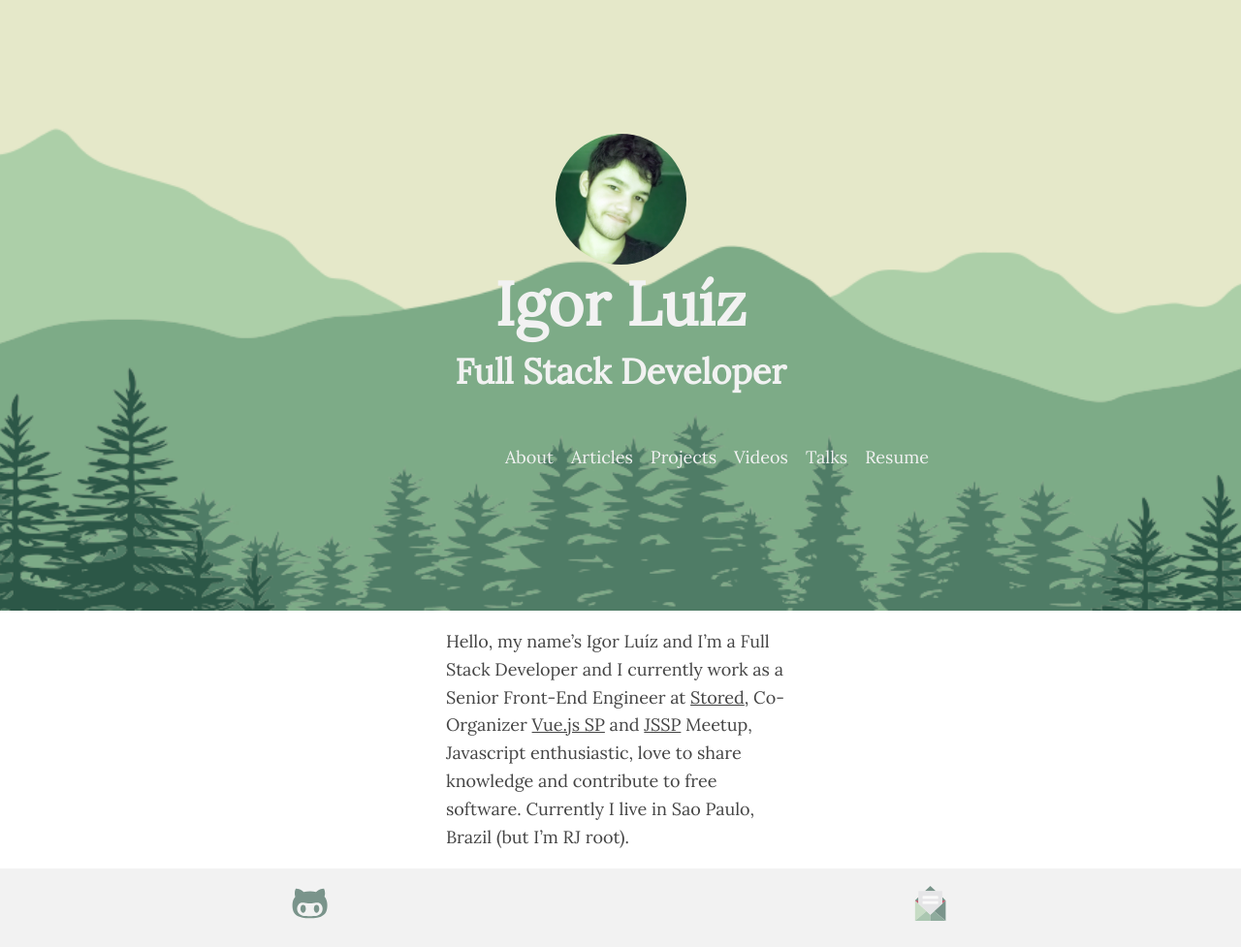
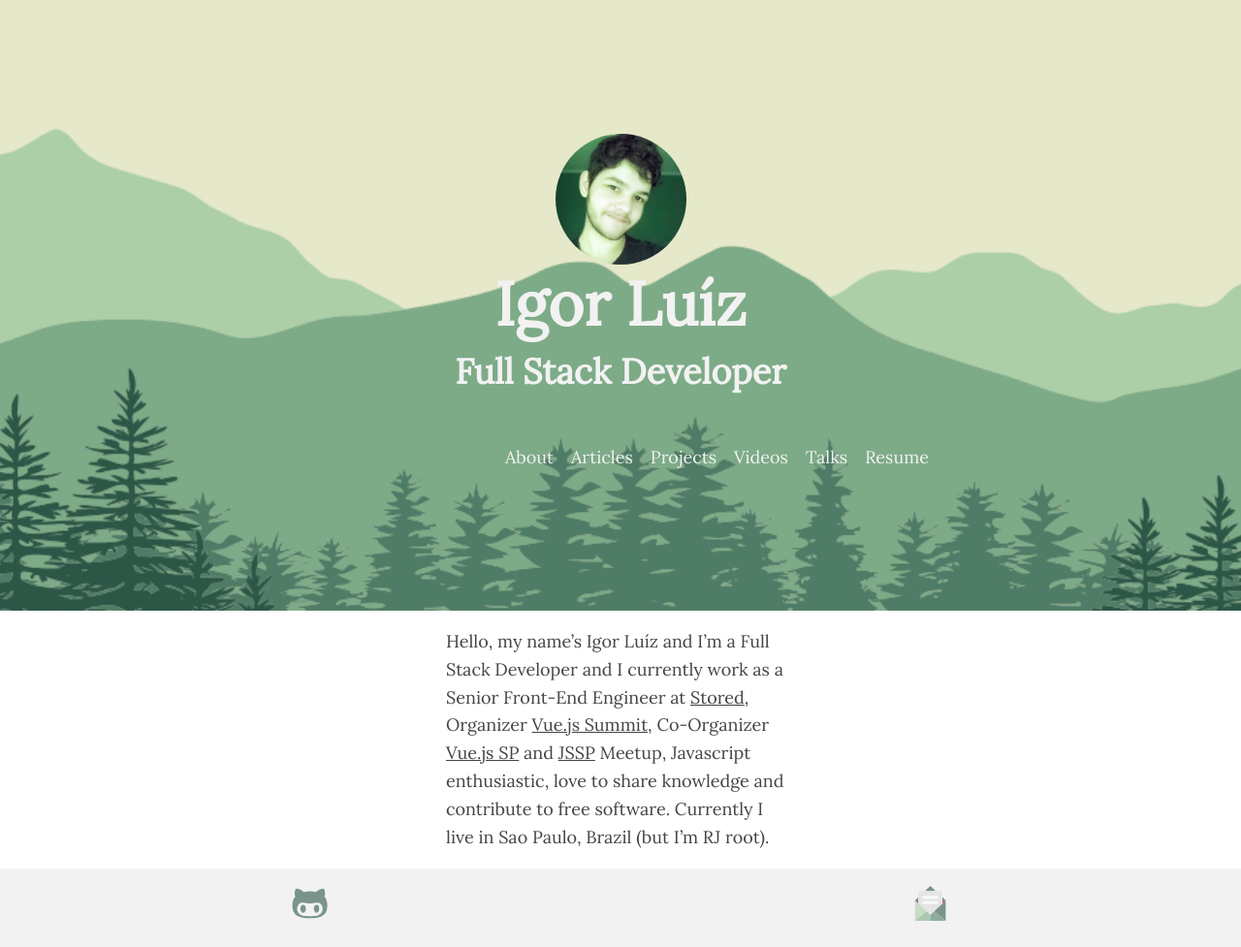
Before and after one commit to Halfeld/website, a Jekyll site: the page built from index.md, in a window 1280 px wide. Shown: the whole page at 97% size. Built offline with Jekyll 4.4.1, drawn with Linux system fonts in a browser that asks for light colours; comment, search, counter and statistics services are not loaded.

Commit message:
Update description

```diff
--- a/index.md
+++ b/index.md
@@ -3,4 +3,4 @@
 index: true
 ---
 
-Hello, my name's {{ site.title }} and I'm a {{ site.description }} and I currently work as a Senior Front-End Engineer at [Stored](stored.com.br), Co-Organizer [Vue.js SP](https://www.meetup.com/VueJS-SP) and [JSSP](https://www.meetup.com/Javascript-SP) Meetup, Javascript enthusiastic, love to share knowledge and contribute to free software. Currently I live in Sao Paulo, Brazil (but I'm RJ root).
+Hello, my name's {{ site.title }} and I'm a {{ site.description }} and I currently work as a Senior Front-End Engineer at [Stored](stored.com.br), Organizer [Vue.js Summit](https://vuejssummit.com/), Co-Organizer [Vue.js SP](https://www.meetup.com/VueJS-SP) and [JSSP](https://www.meetup.com/Javascript-SP) Meetup, Javascript enthusiastic, love to share knowledge and contribute to free software. Currently I live in Sao Paulo, Brazil (but I'm RJ root).
```
